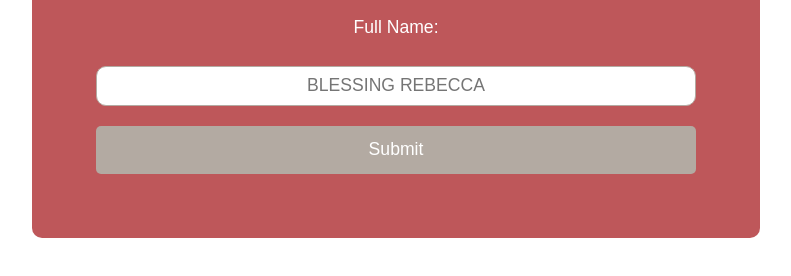
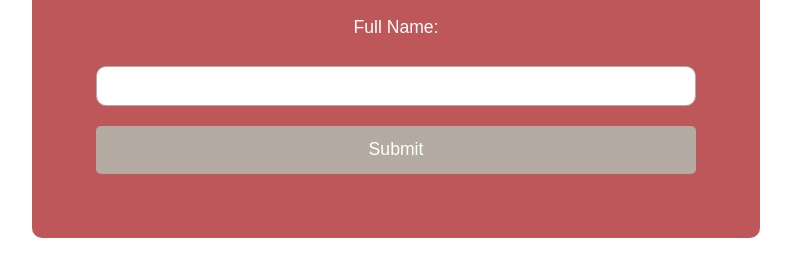
Before and after one commit to Adereb-web/greeting-, a plain HTML site: page index.html in a window 1280 px wide. Shown: the part 408-684 px from the top of the page, without its empty margins (244-1035 px from the left). Drawn offline with Linux system fonts and the light colour scheme.

Commit message:
Update index.html

```diff
--- a/index.html
+++ b/index.html
@@ -23,7 +23,7 @@
 
             <form id="name-form">
                 <label for="name">Full Name: </label> <br>
-                <input type="text" id="name" placeholder="BLESSING REBECCA"> <br>
+                <input type="text" id="name" placeholder=""> <br>
                 <button type="submit">Submit</button>
             </form>
             <button id="clear-button">Clear Name</button>
```
